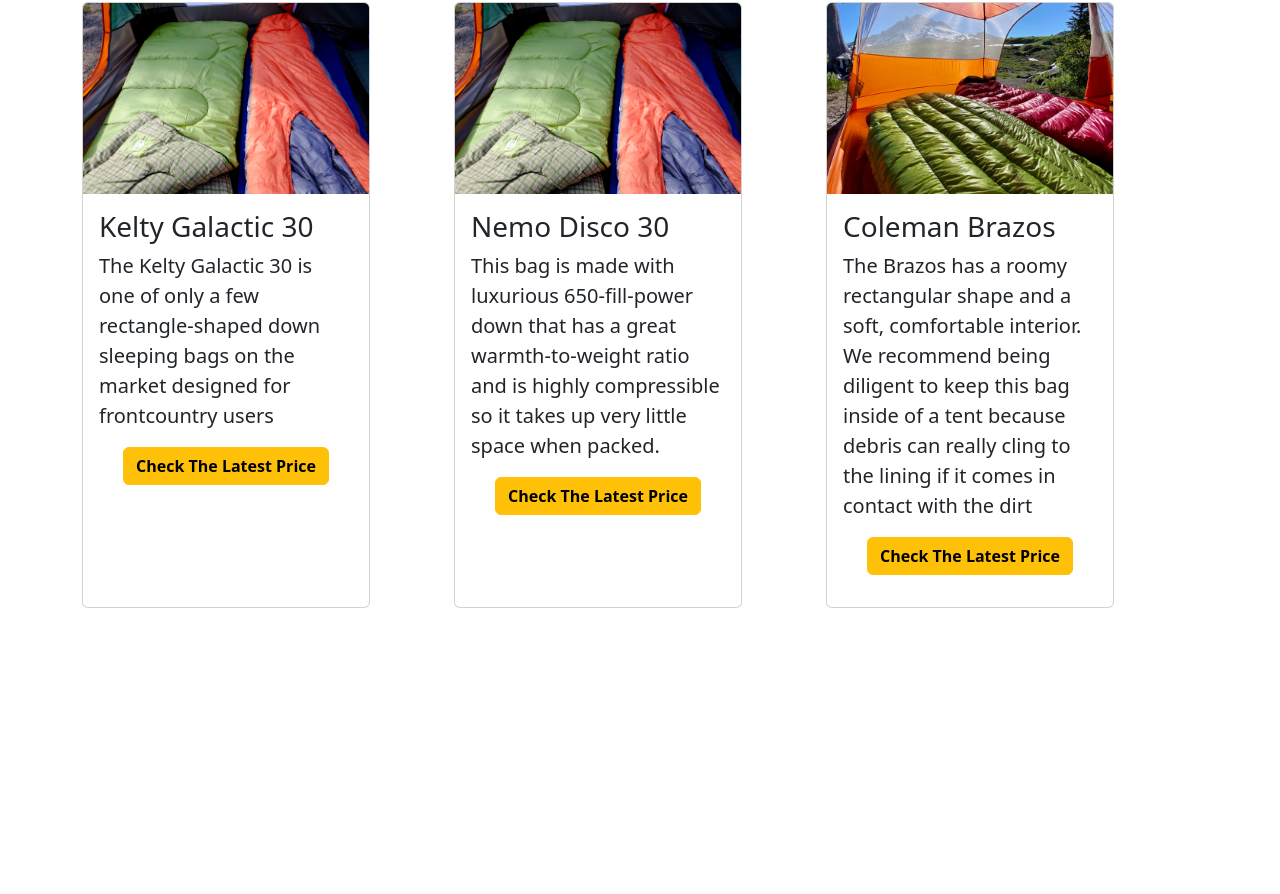
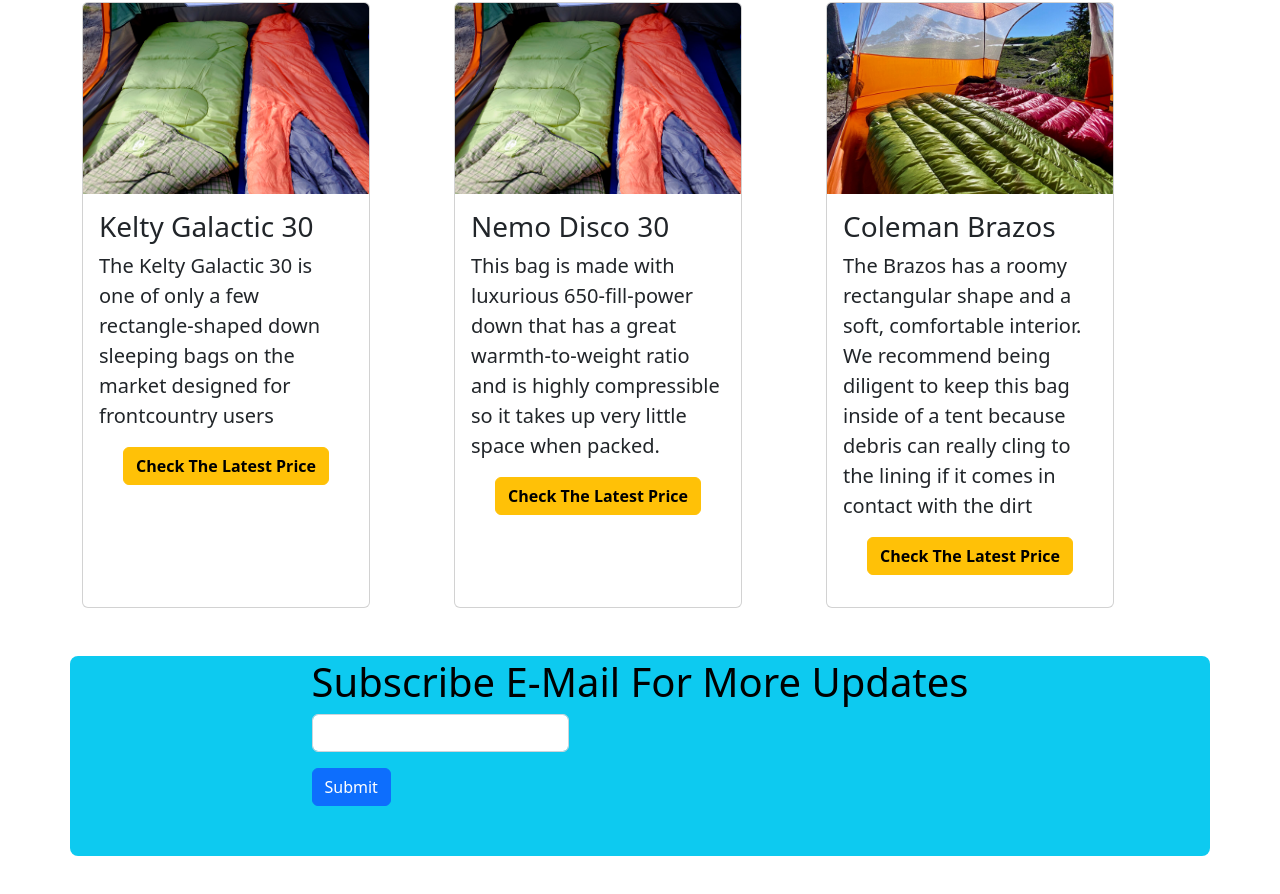
Before and after one commit to faazizpro/camping-site-design-using-bootstrap, a plain HTML site: page index.html in a window 1280 px wide. Shown: the part 1882-2776 px from the top of the page. Before the commit the page ends 2538 px from the top, so only its background shows below. Drawn offline with nearby package versions, Linux system fonts and the light colour scheme.

Commit message:
Footer Done

```diff
--- a/index.html
+++ b/index.html
@@ -278,5 +278,22 @@
       </section>
       <!-- Top 3 Sleeping Bag Ends -->
     </header>
+
+    <footer>
+      <section class="text-bg-info d-flex justify-content-center align-items-center container mb-5 rounded-3" style="height: 200px;">
+        <div>
+          <h1 class="">Subscribe E-Mail For More Updates</h1>
+          <div class="row g-3 align-items-center">
+
+            <div class="col-auto">
+              <input type="password" id="inputPassword6" class="form-control" aria-describedby="passwordHelpInline">
+            </div>
+            <div>
+              <button type="submit" class="btn btn-primary mb-5">Submit</button>
+            </div>
+          </div>
+        </div>
+      </section>
+    </footer>
   </body>
 </html>
```
